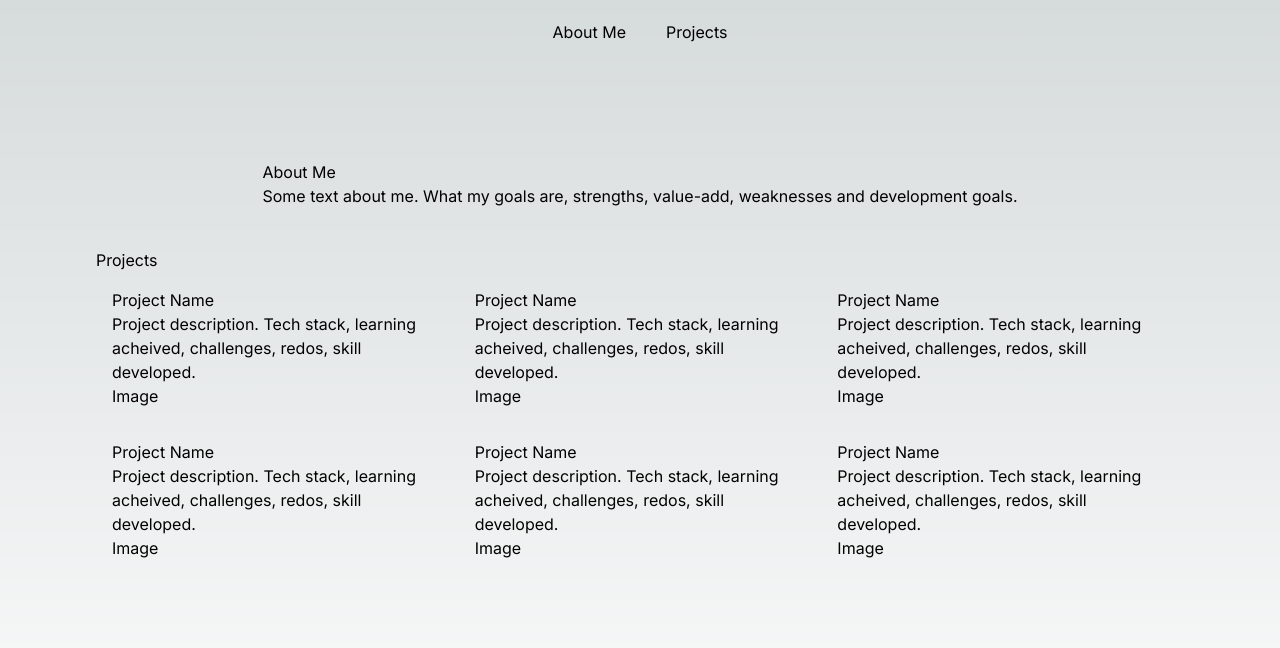
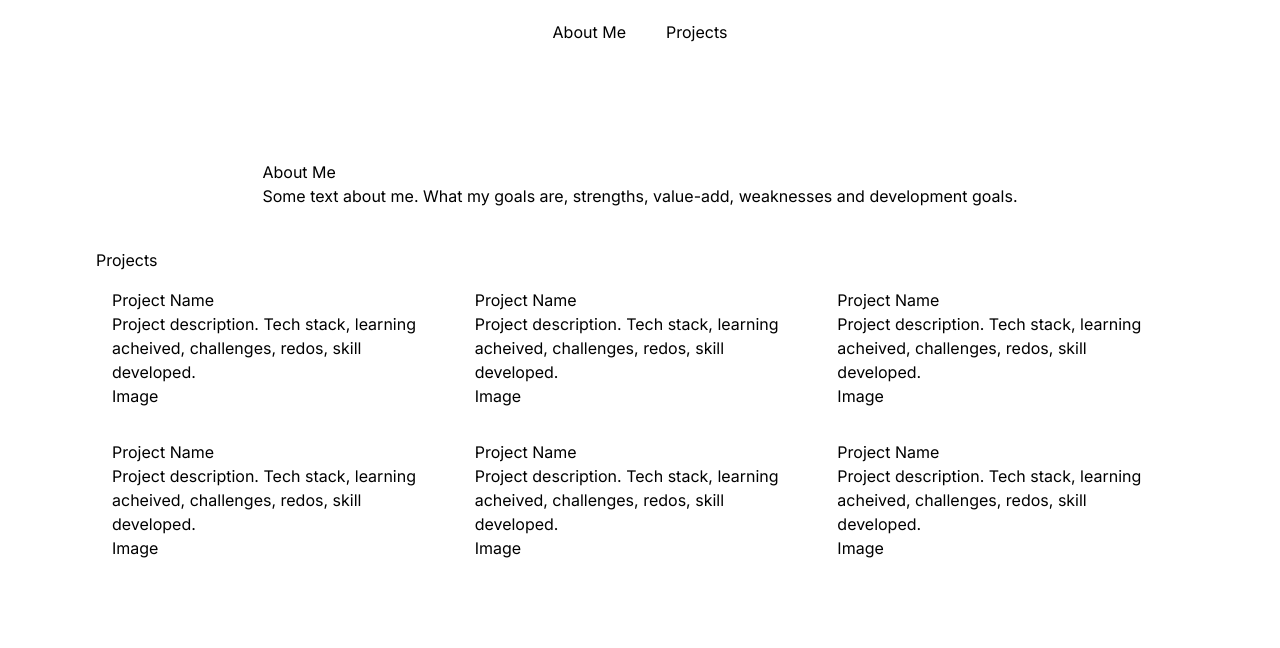
Before and after one commit to Vautheny/vautheny.github.io, a Next.js app: page / in a window 1280 px wide. Shown: the top 648 px of the page. Built offline with nearby package versions, Linux system fonts and the light colour scheme.

Commit message:
tidied css

```diff
--- a/app/globals.css
+++ b/app/globals.css
@@ -4,24 +4,12 @@
 
 :root {
   --foreground-rgb: 0, 0, 0;
-  --background-start-rgb: 214, 219, 220;
-  --background-end-rgb: 255, 255, 255;
 }
 
 @media (prefers-color-scheme: dark) {
-  :root {
-    --foreground-rgb: 255, 255, 255;
-    --background-start-rgb: 0, 0, 0;
-    --background-end-rgb: 0, 0, 0;
-  }
+
 }
 
 body {
   color: rgb(var(--foreground-rgb));
-  background: linear-gradient(
-      to bottom,
-      transparent,
-      rgb(var(--background-end-rgb))
-    )
-    rgb(var(--background-start-rgb));
 }
```
